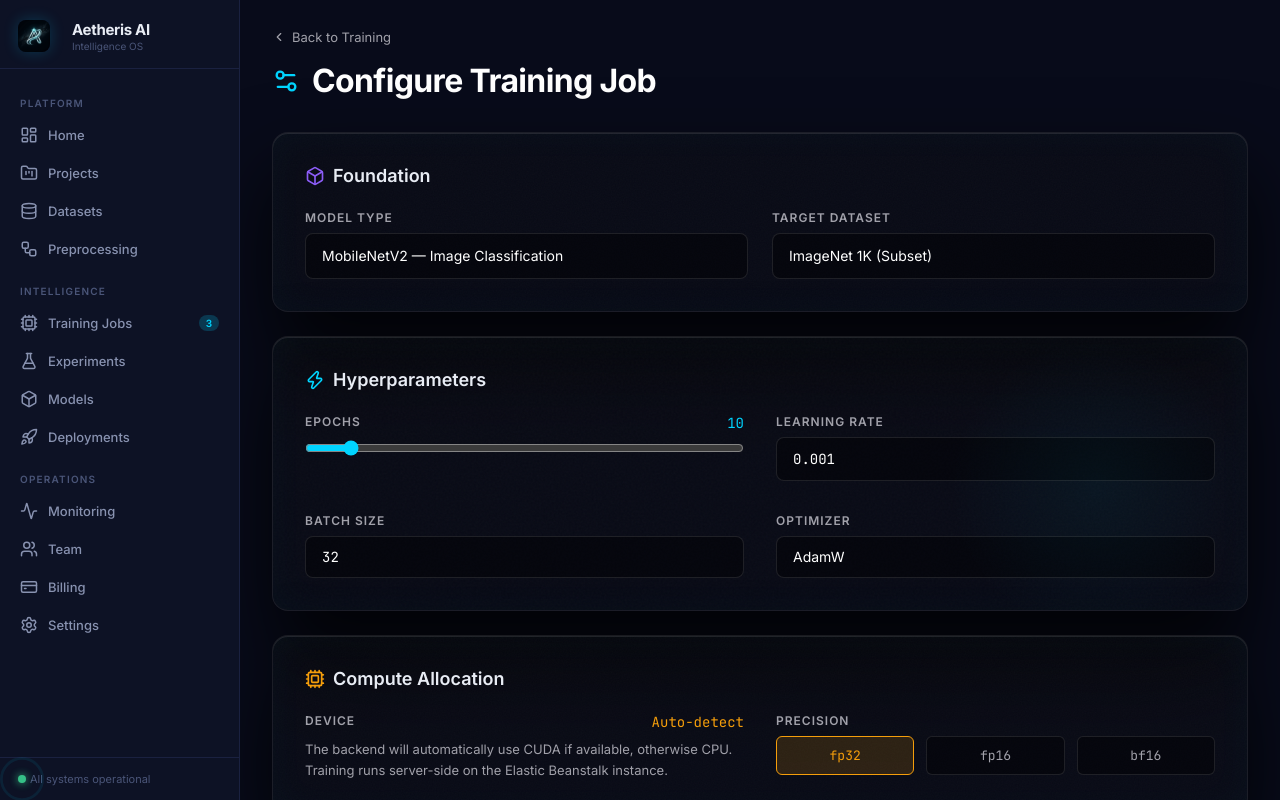
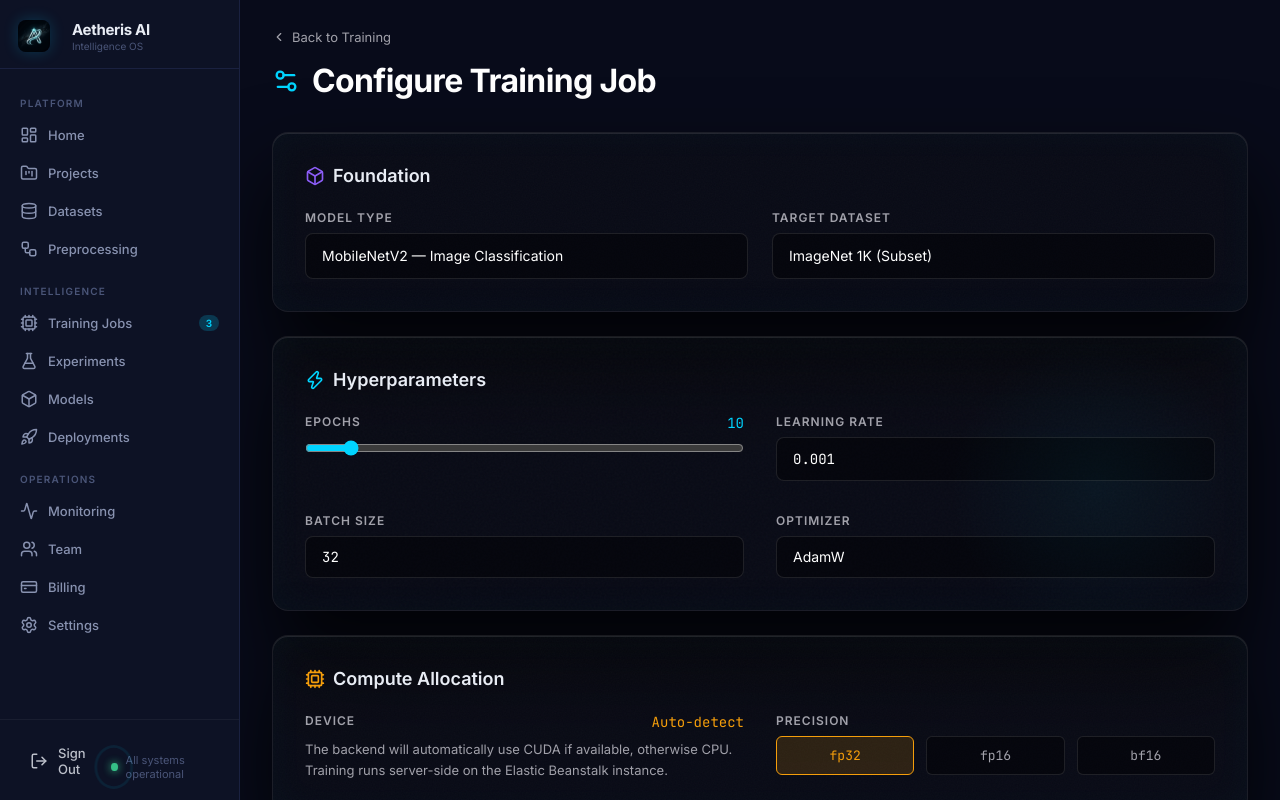
Before and after one commit to NiksheyYadav/ic1101, a Next.js app in the folder apps/web/: page /training/new in a window 1280 px wide. Built offline with nearby package versions, Linux system fonts and the light colour scheme.

Commit message:
feat: add sign out button to sidebar for session reset

```diff
--- a/apps/web/components/sidebar.tsx
+++ b/apps/web/components/sidebar.tsx
@@ -6,6 +6,8 @@ import {
   FlaskConical, Box, Rocket, Activity, Users, CreditCard, Settings,
 } from "lucide-react";
 import { motion } from "framer-motion";
+import { signOut } from "next-auth/react";
+import { LogOut } from "lucide-react";
 
 const NAV = [
   { section: "Platform" },
@@ -58,9 +60,15 @@ export function Sidebar() {
           )
         )}
       </nav>
-      <div className="sidebar-footer">
-        <div className="pulse-dot" />
-        <span>All systems operational</span>
+      <div className="sidebar-footer" style={{ borderTop: "1px solid rgba(255,255,255,0.05)", paddingTop: 16 }}>
+        <div className="nav-item" onClick={() => signOut({ callbackUrl: "/signin" })} style={{ cursor: "pointer", color: "var(--danger)", opacity: 0.8 }}>
+          <LogOut size={18} />
+          Sign Out
+        </div>
+        <div style={{ display: "flex", alignItems: "center", gap: 8, marginTop: 12, fontSize: 10, color: "var(--text-muted)" }}>
+          <div className="pulse-dot" />
+          <span>All systems operational</span>
+        </div>
       </div>
     </aside>
   );
```
